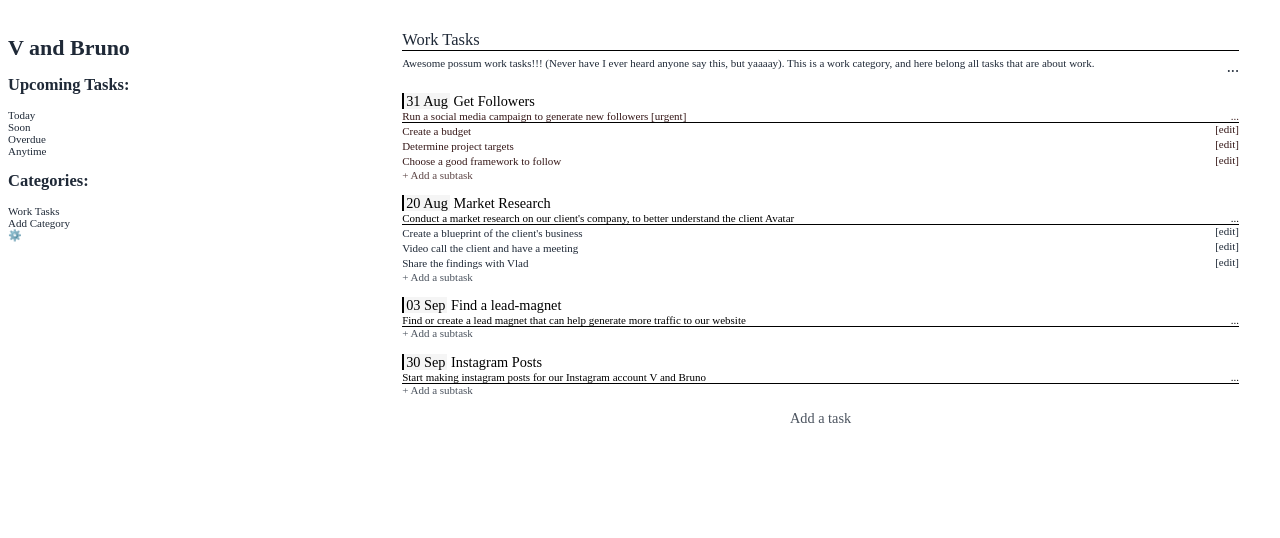
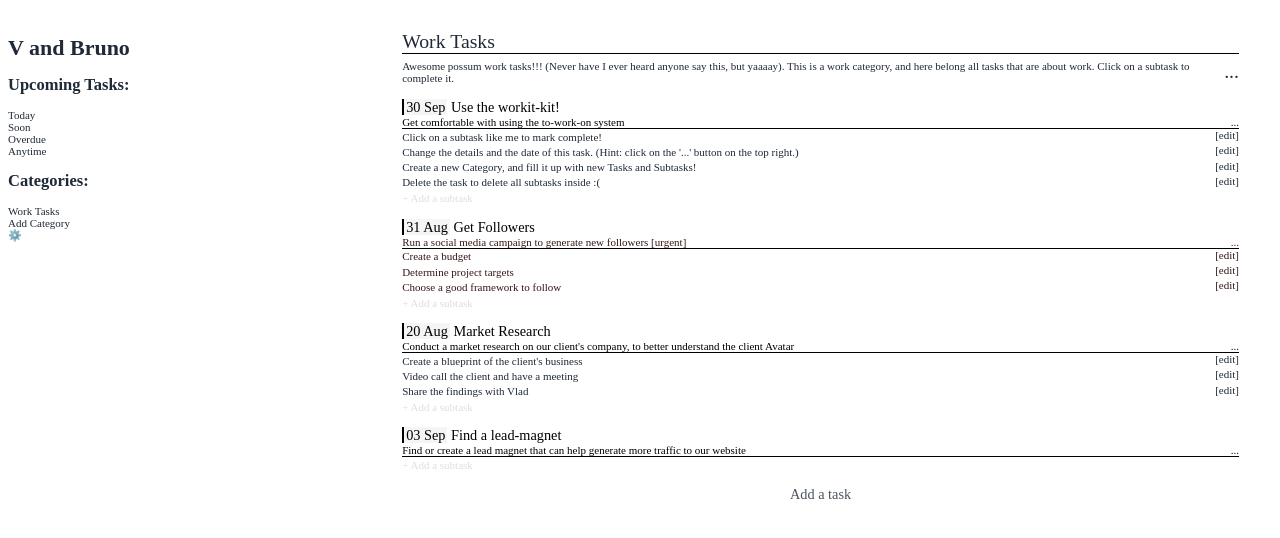
Before and after one commit to Viktotovich/workit-kit, a website built with webpack: page src/index.html in a window 1280 px wide. Built offline with nearby package versions, Linux system fonts and the light colour scheme.

Commit message:
"Added tasks and subtasks with guidance/tutorial for the user"

```diff
--- a/src/components/task-master.js
+++ b/src/components/task-master.js
@@ -49,15 +49,15 @@ const taskManager = {
 }
 
 //Mock stuff to fill the display
-const workCat = new Category("Work Tasks", "Awesome possum work tasks!!! (Never have I ever heard anyone say this, but yaaaay). This is a work category, and here belong all tasks that are about work.");
+const workCat = new Category("Work Tasks", "Awesome possum work tasks!!! (Never have I ever heard anyone say this, but yaaaay). This is a work category, and here belong all tasks that are about work. Click on a subtask to complete it.");
 
 projects[workCat.catTitle] = workCat;
 
 const exampleTasksObj = {
     addExampleTasks: ()=> {
+
         const exampleTask1 = new Task("Get Followers", "Run a social media campaign to generate new followers", '08/31/2024', 'urgent');
 
-        //either move this to own object, or do something else
         exampleSubtasksObj.subtasks1(exampleTask1)
 
         const exampleTask2 = new Task("Market Research", "Conduct a market research on our client's company, to better understand the client Avatar", "08/20/2024", 'normal');
@@ -66,9 +66,11 @@ const exampleTasksObj = {
 
         const exampleTask3 = new Task("Find a lead-magnet", 'Find or create a lead magnet that can help generate more traffic to our website', '09/03/2024', 'normal');
 
-        const exampleTask4 = new Task("Instagram Posts", 'Start making instagram posts for our Instagram account V and Bruno', '', 'normal');
+        const exampleTask4 = new Task("Use the workit-kit!", 'Get comfortable with using the to-work-on system', '', 'normal');
 
-        workCat.tasks.push(exampleTask1, exampleTask2, exampleTask3, exampleTask4);
+        exampleSubtasksObj.subtasks4(exampleTask4);
+
+        workCat.tasks.push(exampleTask4, exampleTask1, exampleTask2, exampleTask3);
     }
 };
 
@@ -87,6 +89,14 @@ const exampleSubtasksObj = {
 
         exampleTask2.subtasks.push(subtask1, subtask2, subtask3);
     },
+    subtasks4: (exampleTask4) => {
+        const subtask1 = new Subtask("Click on a subtask like me to mark complete!");
+        const subtask2 = new Subtask("Change the details and the date of this task. (Hint: click on the '...' button on the top right.)");
+        const subtask3 = new Subtask("Create a new Category, and fill it up with new Tasks and Subtasks!");
+        const subtask4 = new Subtask("Delete the task to delete all subtasks inside :(");
+
+        exampleTask4.subtasks.push(subtask1, subtask2, subtask3, subtask4);
+    },
 }
 
 exampleTasksObj.addExampleTasks()
--- a/src/styles.css
+++ b/src/styles.css
@@ -9,7 +9,7 @@
     --hover-shade-color: antiquewhite;
     --font-size-main: 1rem;
     --font-size-secondary: 0.8rem;
-    --font-size-large: 1.5rem;
+    --font-size-large: 1.8rem;
     --font-size-medium: 1.3rem;
     --primary-font: 'Times New Roman'; /* needs a fallback set*/
     --border-color: black;
@@ -105,15 +105,14 @@
 .add-task {
     font-size: var(--font-size-medium);
     text-align: center;
+    opacity: 0.8;
+    transition: opacity 0.3s ease;
 }
 
 .add-subtask {
-    margin: 0 0 1.3rem;
-}
-
-.add-subtask,
-.add-task {
-    opacity: 0.8;
+    margin: 0.2rem 0 1.3rem;
+    opacity: 0.15;
+    transition: opacity 0.2s ease;
 }
 
 .add-subtask:hover,
```
